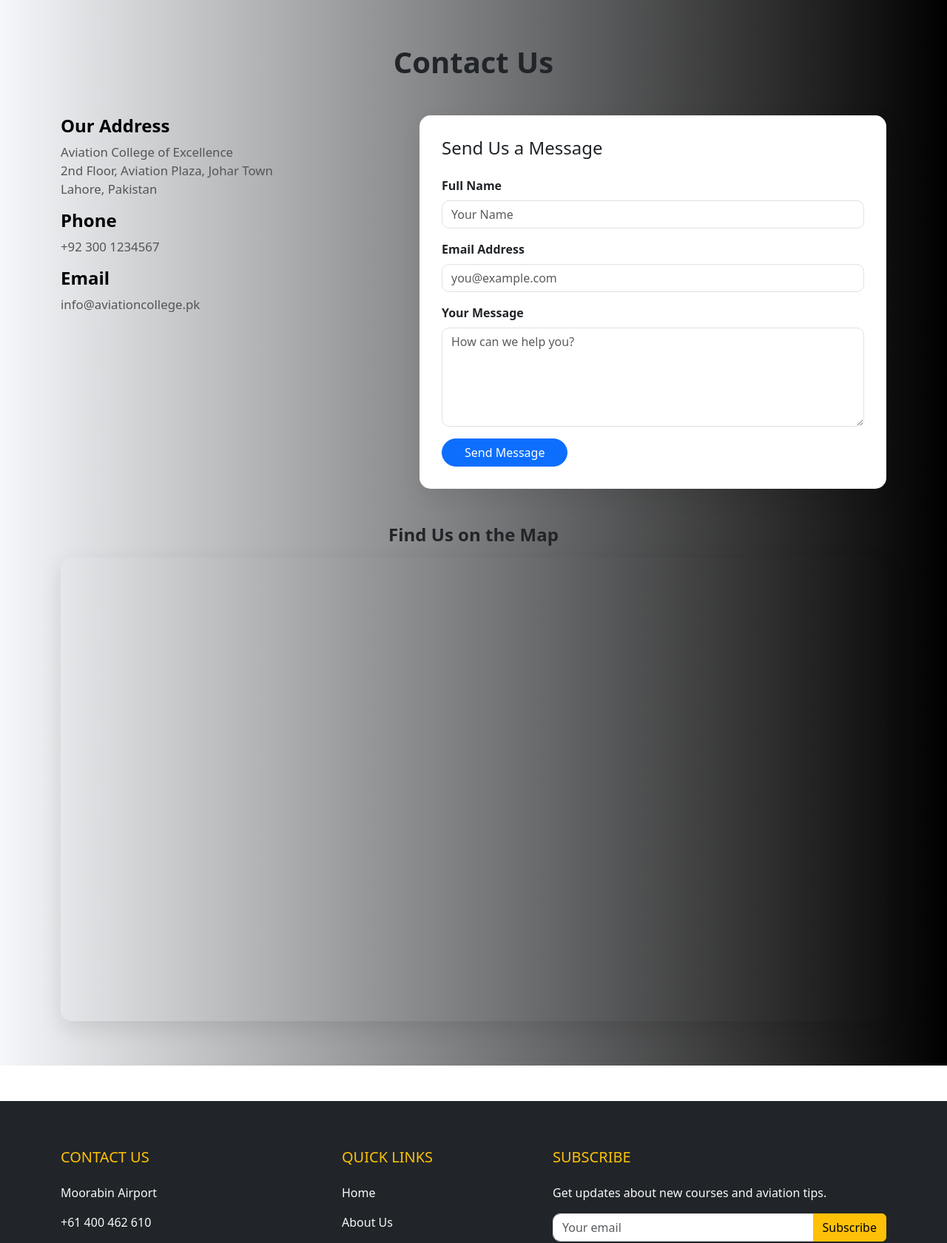
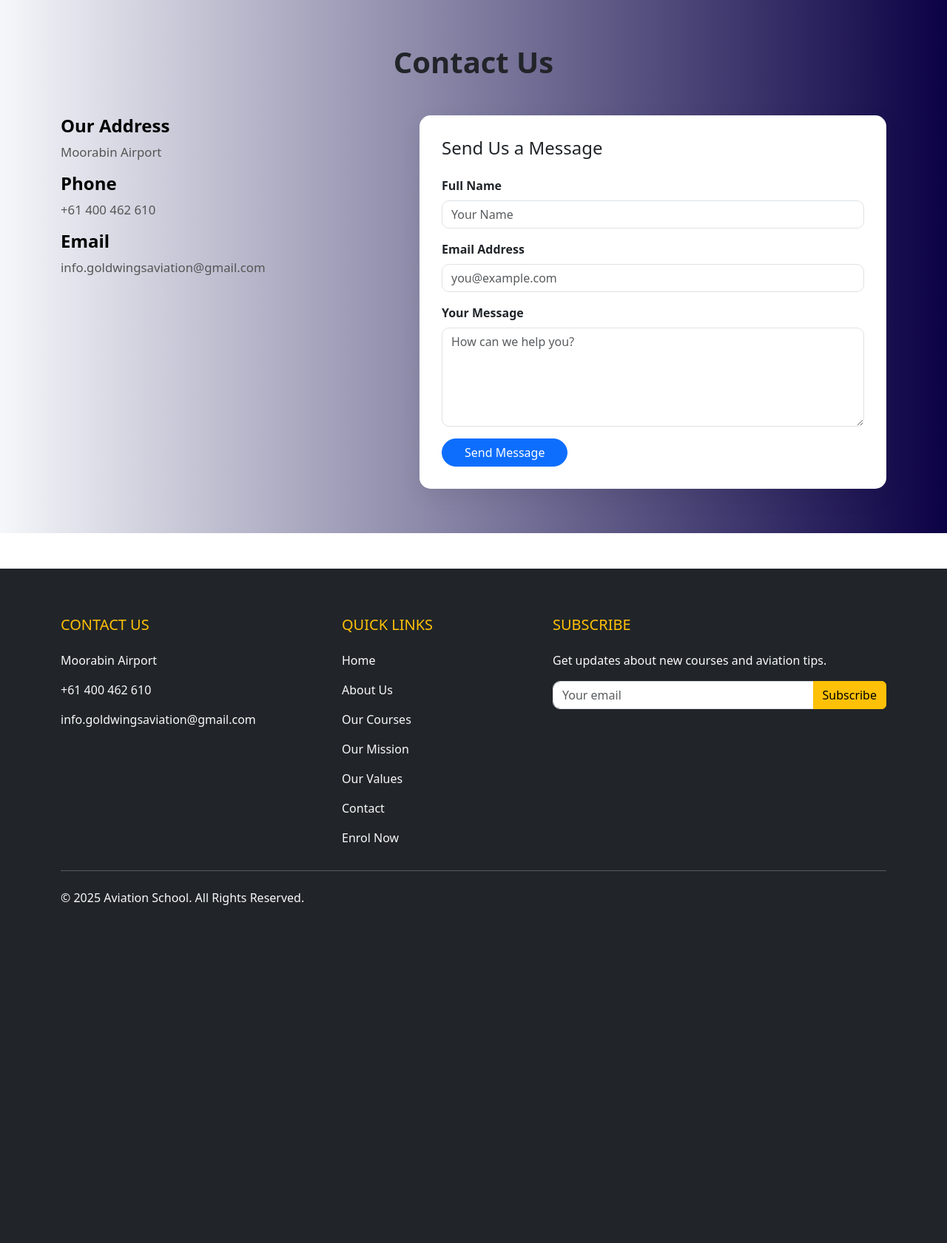
Before and after one commit to stackAli/Aviation-school, a Flask app: page /contact in a window 1280 px wide. Shown: the part 120-1801 px from the top of the page at 74% size. After the commit the page ends 1344 px from the top, so only its background shows below. Run offline with Flask 3, Linux system fonts and the light colour scheme; some libraries are stand-ins or nearby versions.

Commit message:
Update contact.html

```diff
--- a/templates/contact.html
+++ b/templates/contact.html
@@ -3,7 +3,7 @@
 {% block content %}
 <style>
   .contact-section {
-    background: linear-gradient(to right, #f5f7fa, #000000);
+    background: linear-gradient(to right, #f5f7fa, #0b0145);
     padding: 60px 0;
 
   }
@@ -54,16 +54,15 @@
       <div class="col-md-5 contact-info">
         <h4>Our Address</h4>
         <p>
-          Aviation College of Excellence<br>
-          2nd Floor, Aviation Plaza, Johar Town<br>
-          Lahore, Pakistan
+          Moorabin Airport <br>
+
         </p>
 
         <h4> Phone</h4>
-        <p>+92 300 1234567</p>
+        <p>+61 400 462 610</p>
 
         <h4> Email</h4>
-        <p>info@aviationcollege.pk</p>
+        <p>info.goldwingsaviation@gmail.com</p>
       </div>
 
       <!-- Contact Form -->
@@ -92,15 +91,7 @@
       </div>
     </div>
 
-    <!-- Google Map -->
-    <div class="row mt-5">
-      <div class="col contact-map">
-        <h4 class="text-center mb-3 fw-semibold"> Find Us on the Map</h4>
-        <div class="ratio ratio-16x9">
-          <iframe src="https://maps.google.com/maps?q=johar%20town%20lahore&t=&z=13&ie=UTF8&iwloc=&output=embed" allowfullscreen loading="lazy"></iframe>
-        </div>
-      </div>
-    </div>
+
   </div>
 </section>
 {% endblock %}
```
